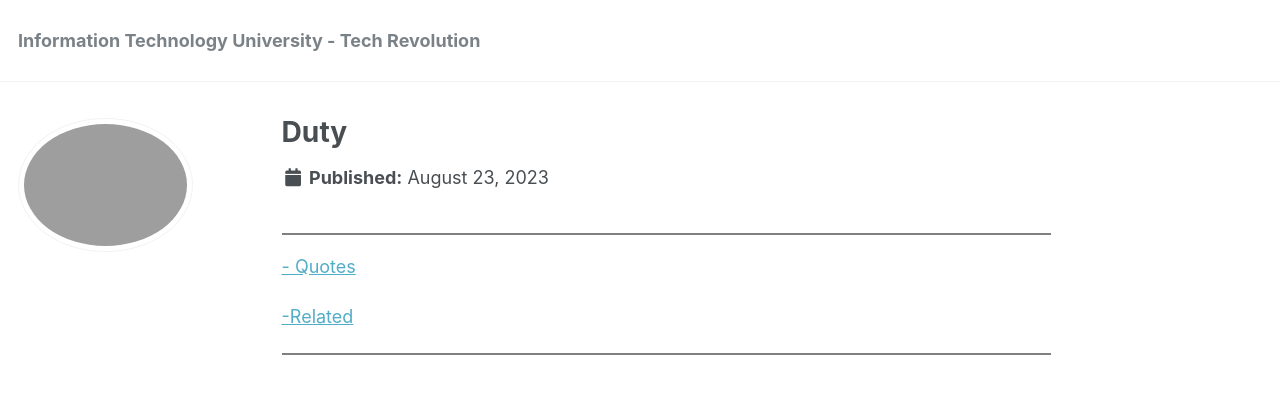
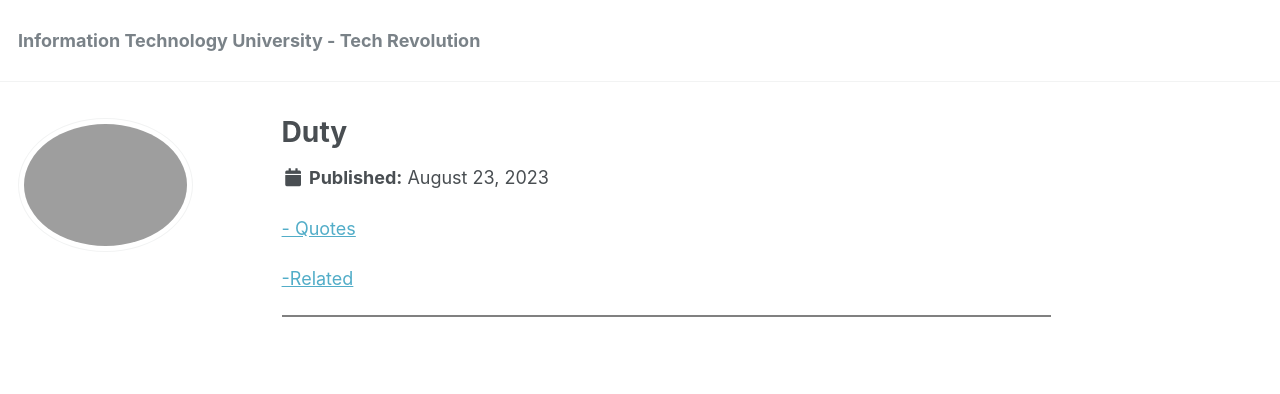
Before and after one commit to phdcsseiden/phdcsseiden.github.io, a Jekyll site: the page built from _pages/Duty.md, in a window 1280 px wide. Shown: the top 394 px of the page. Built offline with Jekyll 4.4.1, drawn with Linux system fonts in a browser that asks for light colours.

Commit message:
Update Duty.md

```diff
--- a/_pages/Duty.md
+++ b/_pages/Duty.md
@@ -12,7 +12,7 @@ modified: 2023-08-23
 
 
 
-<hr style="height:2px;border-width:0;color:gray;background-color:gray">
+
 
 
 <a href=" https://phdcsseiden.github.io/quotes/ "> - Quotes  </a>
```
